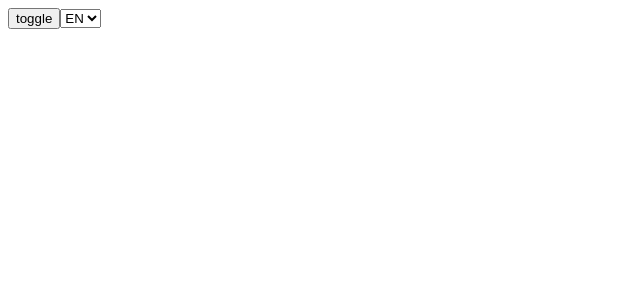
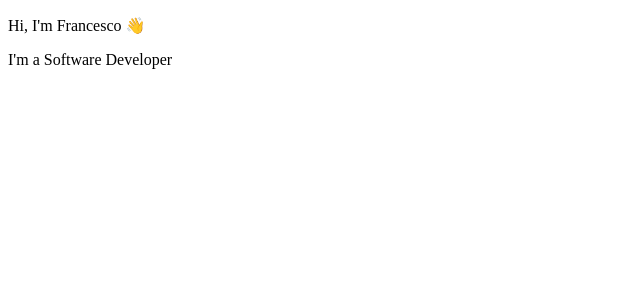
Before and after one commit to fpetranzan/fpetranzan.com, a Next.js app: page /en in a window 1280 px wide. Shown: the top 300 px of the page, without its empty margins (0-640 px from the left). Built offline with nearby package versions, Linux system fonts and the light colour scheme.

Commit message:
modify page body content

```diff
--- a/src/app/[lang]/page.tsx
+++ b/src/app/[lang]/page.tsx
@@ -1,15 +1,13 @@
-import ThemeToggle from "../../components/ThemeToggle";
-import LanguageSelector from "../../components/LanguageSelector";
 import { getDictionary } from "../Dictionaries";
 
 async function Home({ params }: any) {
-  const { test } = await getDictionary(params.lang);
+  const { aboutMe } = await getDictionary(params.lang);
 
   return (<>
-    <ThemeToggle />
-    <LanguageSelector />
-
-    <h1>{test}</h1>
+    <div>
+      <p className="text-2xl mb-5">{aboutMe.title}</p>
+      <p>{aboutMe.body}</p>
+    </div>
   </>);
 }
 
```
